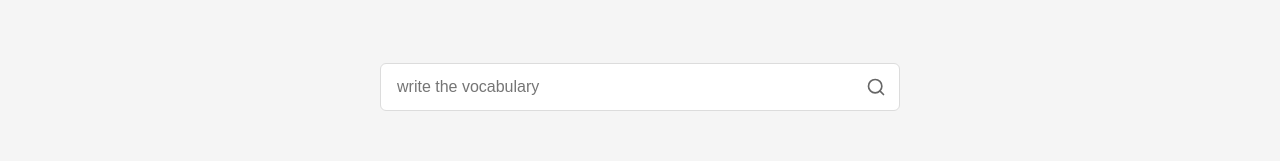
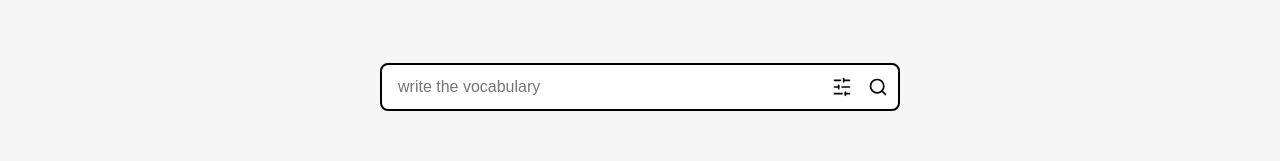
Before and after one commit to basking-cat/ClipVocab, a Next.js app: page / in a window 1280 px wide. Shown: the part 197-358 px from the top of the page. Built offline with nearby package versions, Linux system fonts and the light colour scheme.

Commit message:
設定ボタンを追加

```diff
--- a/src/app/page.module.scss
+++ b/src/app/page.module.scss
@@ -41,12 +41,32 @@ $transition: 0.25s ease;
   max-width: 520px;
 }
 
+.searchBtn {
+  position: absolute;
+  top: 50%;
+  right: 0.75rem;
+  transform: translateY(-50%);
+  background: transparent;
+  border: none;
+  display: flex;
+  align-items: center;
+  justify-content: center;
+  padding: 0;
+  cursor: pointer;
+  color: $text-dark;
+
+  svg {
+    pointer-events: none;
+    stroke: #000;
+  }
+}
+
 .searchInput {
   width: 100%;
   height: 48px;
-  padding: 0 3.5rem 0 1rem;
-  border: 1px solid $border-color;
-  border-radius: 6px;
+  padding: 0 4.5rem 0 1rem; /* space on the right for two icons */
+  border: 2px solid #000;
+  border-radius: 8px;
   font-size: 1rem;
   background: #fff;
   color: $text-dark;
@@ -54,26 +74,25 @@ $transition: 0.25s ease;
   &:focus {
     outline: none;
     border-color: #000;
-    box-shadow: 0 0 0 3px rgba(0, 0, 0, 0.04);
+    box-shadow: 0 0 0 3px rgba(0, 0, 0, 0.08);
   }
 }
 
-.searchBtn {
+.filterBtn {
   position: absolute;
-  top: 0;
-  right: 0;
-  height: 100%;
-  width: 48px;
+  top: 50%;
+  right: 3rem; /* sits just left of search icon */
+  transform: translateY(-50%);
+  background: transparent;
   border: none;
-  background: transparent;
   display: flex;
   align-items: center;
   justify-content: center;
+  padding: 0;
   cursor: pointer;
-  color: $text-muted;
 
   svg {
-    pointer-events: none;
+    stroke: #000;
   }
 }
 
--- a/src/app/page.tsx
+++ b/src/app/page.tsx
@@ -3,6 +3,7 @@
 import React, { useState } from "react";
 import Link from "next/link";
 import { Search } from "lucide-react";
+import { SlidersHorizontal } from "lucide-react";
 import styles from "./page.module.scss";
 
 const mockVideos = [
@@ -108,6 +109,13 @@ export default function ClipVocabLanding() {
           placeholder="write the vocabulary"
           aria-label="Search vocabulary"
         />
+        <button
+          className={styles.filterBtn}
+          type="button"
+          aria-label="Filter options"
+        >
+          <SlidersHorizontal size={20} />
+        </button>
         <button className={styles.searchBtn} type="submit" aria-label="Search">
           <Search size={20} />
         </button>
```
